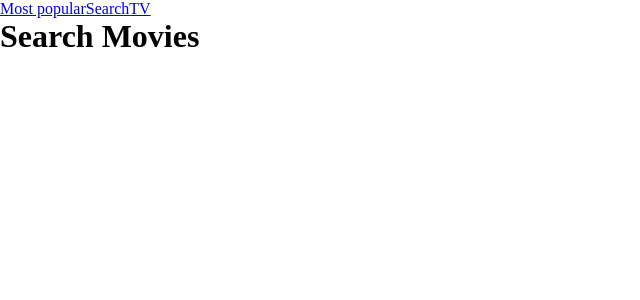
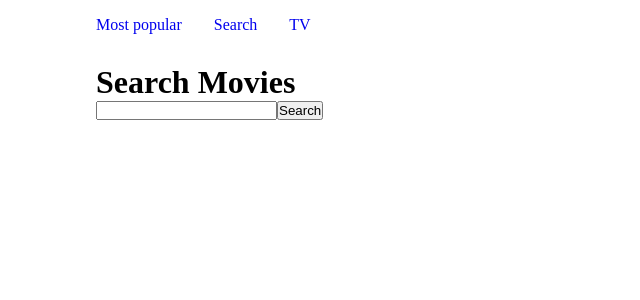
Before and after one commit to ivanms1/movies-app, a Next.js app: page /search in a window 1280 px wide. Shown: the top 300 px of the page, without its empty margins (0-640 px from the left). Built offline with nearby package versions, Linux system fonts and the light colour scheme.

Commit message:
css and refactors

```diff
--- /dev/null
+++ b/components/DisplayGrid/DisplayGrid.module.css
@@ -0,0 +1,13 @@
+.DisplayGrid {
+  display: grid;
+  padding: 2em 5rem;
+  gap: 1rem 0;
+  grid-template-columns: repeat(4, 1fr);
+}
+
+.MoviePoster {
+  cursor: pointer;
+  border-radius: 5px;
+  box-shadow: 20px 20px 60px #c9c9c9, -20px -20px 60px #ffffff;
+  height: 278px;
+}
--- /dev/null
+++ b/components/DisplayGrid/index.tsx
@@ -0,0 +1,38 @@
+import styles from './DisplayGrid.module.css';
+
+interface DisplayGridProps {
+  movies: {
+    id: number;
+    popularity: number;
+    vote_count: number;
+    video: boolean;
+    poster_path: string;
+    backdrop_path: string;
+    genre_ids: number[];
+    title: string;
+    vote_average: number;
+    overview: string;
+    release_date: number;
+  }[];
+}
+
+const DisplayGrid = ({ movies }: DisplayGridProps) => {
+  return (
+    <div className={styles.DisplayGrid}>
+      {movies.map((movie) => (
+        <img
+          key={movie.id}
+          className={styles.MoviePoster}
+          src={
+            movie.poster_path
+              ? process.env.imageBaseUrl + movie.poster_path
+              : 'https://via.placeholder.com/185x278?text=No+Poster'
+          }
+          alt={movie.title}
+        />
+      ))}
+    </div>
+  );
+};
+
+export default DisplayGrid;
--- /dev/null
+++ b/components/Layout/Layout.module.css
@@ -0,0 +1,9 @@
+.Container {
+  padding: 3rem;
+}
+
+@media (min-width: 800px) {
+  .Container {
+    padding: 4rem 6rem;
+  }
+}
--- a/components/Layout/index.tsx
+++ b/components/Layout/index.tsx
@@ -1,4 +1,6 @@
 import Navbar from '../Navbar';
+
+import styles from './Layout.module.css';
 
 interface LayoutProps {
   children: React.ReactNode;
@@ -6,7 +8,7 @@ interface LayoutProps {
 
 const Layout = ({ children }: LayoutProps) => {
   return (
-    <div>
+    <div className={styles.Container}>
       <Navbar />
       {children}
     </div>
--- /dev/null
+++ b/components/Navbar/Navbar.module.css
@@ -0,0 +1,12 @@
+.Navbar {
+  position: fixed;
+  top: 0;
+  width: 100%;
+  display: flex;
+  padding: 1rem 0;
+}
+
+.Navbar > a {
+  text-decoration: none;
+  margin-right: 2rem;
+}
--- a/components/Navbar/index.tsx
+++ b/components/Navbar/index.tsx
@@ -1,8 +1,10 @@
 import Link from 'next/link';
+
+import styles from './Navbar.module.css';
 
 const Navbar = () => {
   return (
-    <div>
+    <div className={styles.Navbar}>
       <Link href='/popular'>
         <a>Most popular</a>
       </Link>
--- a/package.json
+++ b/package.json
@@ -8,6 +8,7 @@
     "start": "next start"
   },
   "dependencies": {
+    "@blueprintjs/core": "^3.24.0",
     "next": "9.3.4",
     "react": "16.13.1",
     "react-dom": "16.13.1",
--- a/pages/search/index.tsx
+++ b/pages/search/index.tsx
@@ -1,11 +1,42 @@
-import React from 'react';
+import React, { useState } from 'react';
 
 import Layout from '../../components/Layout';
+import useSWR from 'swr';
+import fetcher from '../../utils/fetcher';
+import DisplayGrid from '../../components/DisplayGrid';
 
 const Search = () => {
+  const [shouldFetch, setShouldFetch] = useState(false);
+  const [query, setQuery] = useState('');
+  const { data, error, isValidating } = useSWR(
+    shouldFetch
+      ? `/search/movie?query=${query}&page=1&include_adult=false&`
+      : null,
+    fetcher
+  );
+
+  const handleSubmit = async (e: any) => {
+    e.preventDefault();
+    setShouldFetch(true);
+  };
   return (
     <Layout>
       <h1>Search Movies</h1>
+      <form onSubmit={handleSubmit}>
+        <input
+          value={query}
+          onChange={(e) => {
+            if (shouldFetch) {
+              setShouldFetch(false);
+            }
+            setQuery(e.target.value);
+          }}
+        />
+        <button type='submit'>Search</button>
+        {data && Array.isArray(data.results) && (
+          <DisplayGrid movies={data.results} />
+        )}
+      </form>
     </Layout>
   );
 };
--- a/utils/fetcher.ts
+++ b/utils/fetcher.ts
@@ -1,6 +1,6 @@
 import fetch from 'unfetch';
 const fetcher = (query: string) =>
-  fetch(`${process.env.fetchBaseUrl + query}?api_key=${process.env.apiKey}`, {
+  fetch(`${process.env.fetchBaseUrl + query}api_key=${process.env.apiKey}`, {
     credentials: 'omit',
   }).then((r) => r.json());
 export default fetcher;
```
Also changed, not shown: pages/popular/index.tsx (+3 -8 lines), 1 other file (tests, documents, lock files or other folders).
